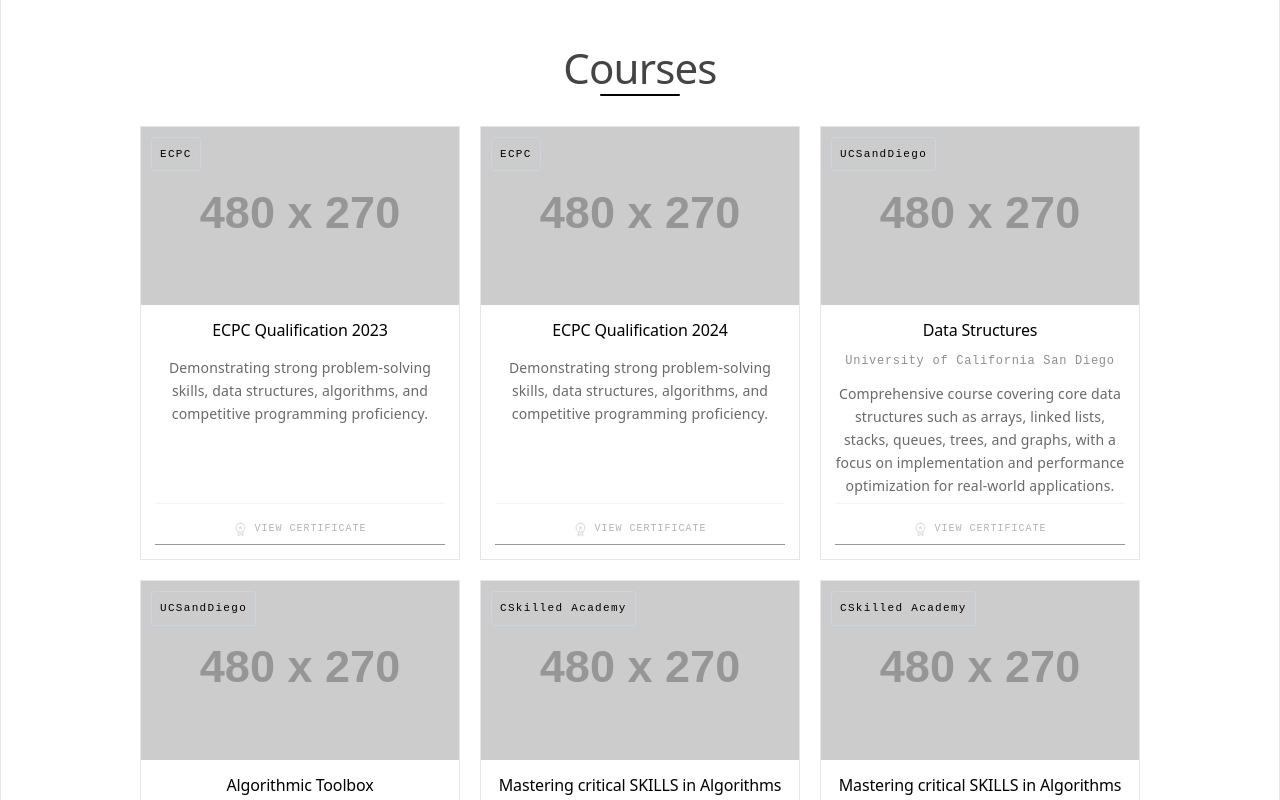
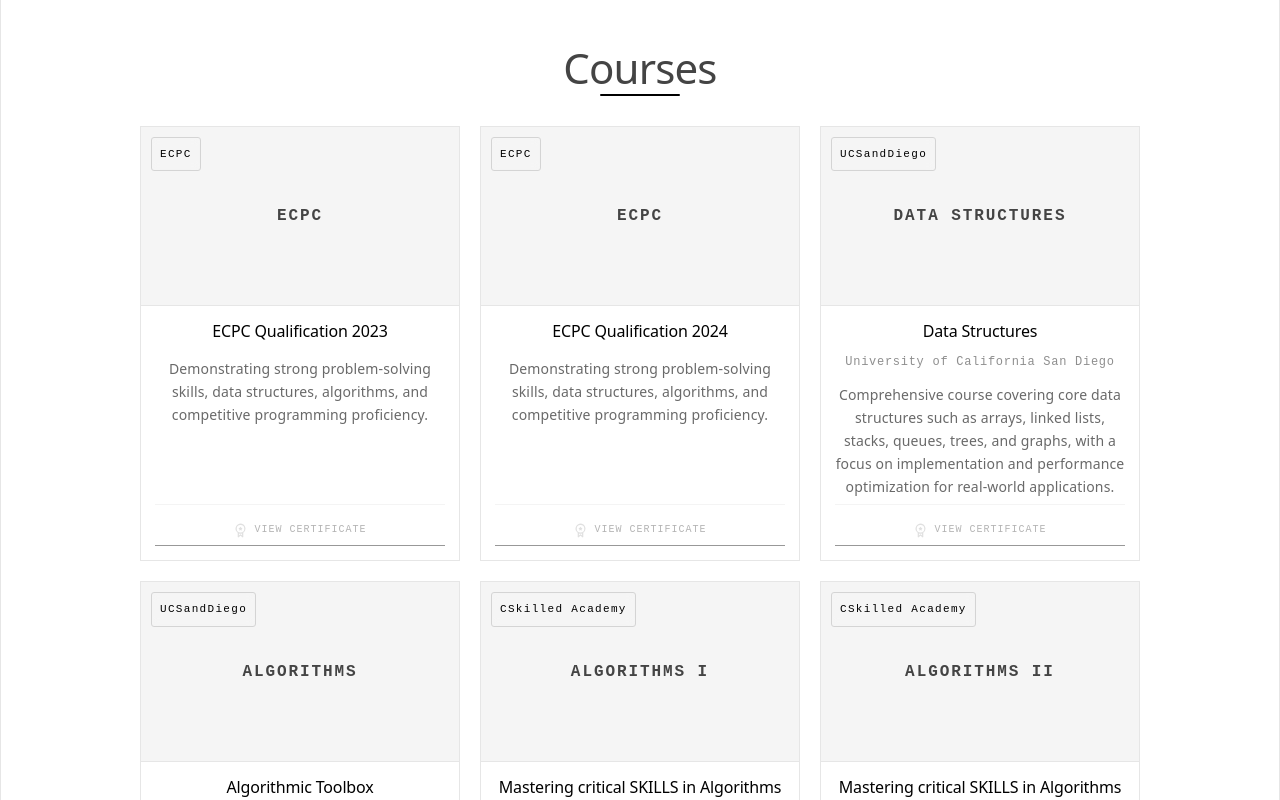
Before and after one commit to ShehabM0/portfolio, a React (Vite) app: page / in a window 1280 px wide. Shown: the part 5840-6640 px from the top of the page. Built offline with nearby package versions, Linux system fonts and the light colour scheme; a small style sheet from the web is missing; a web font is replaced by a local one.

Commit message:
switch from img-based thumb to label-based thumb component

```diff
--- a/src/components/CourseCard.css
+++ b/src/components/CourseCard.css
@@ -15,26 +15,26 @@
 }
 
 /* ── Thumbnail ───────────────────────────────────────── */
-.course-thumb-wrap {
-  position: relative;
+.course-thumb {
   width: 100%;
   aspect-ratio: 16 / 9;
-  overflow: hidden;
+  background: var(--code-bg);
+  border-bottom: 1px solid var(--border);
+  display: flex;
+  align-items: center;
+  justify-content: center;
   flex-shrink: 0;
-}
-
-.course-thumb {
-  width: 100%;
-  height: 100%;
-  object-fit: cover;
-  display: block;
   filter: grayscale(100%);
   transition: filter 0.3s, transform 0.3s;
 }
 
-.course-card:hover .course-thumb {
-  filter: grayscale(60%);
-  transform: scale(1.03);
+.course-thumb-label {
+  font-family: var(--mono);
+  font-size: 16px;
+  font-weight: 900;
+  letter-spacing: 0.12em;
+  text-transform: uppercase;
+  color: var(--text);
 }
 
 .course-platform-badge {
--- a/src/components/CourseCard.jsx
+++ b/src/components/CourseCard.jsx
@@ -6,13 +6,8 @@ export default function CourseCard({ item, idx }) {
   return (
     <div className="course-card" key={idx}>
 
-      <div className="course-thumb-wrap">
-        <img
-          className="course-thumb"
-          src={item.thumb}
-          alt={item.title}
-          loading="lazy"
-        />
+      <div className="course-thumb">
+        <span className="course-thumb-label">{item.thumb}</span>
         <span className="course-platform-badge">{item.platform}</span>
       </div>
 
--- a/src/sections/Courses.tsx
+++ b/src/sections/Courses.jsx
@@ -7,7 +7,7 @@ const courses = [
     description: "Demonstrating strong problem-solving skills, data structures, algorithms, and competitive programming proficiency.",
     platform: "ECPC",
     cert: "https://drive.google.com/file/d/1mx8XhI0P3lOs6Ox5R_iqzySjC40Db4Om/view?usp=sharing",
-    thumb: "https://placehold.co/480x270/FAF9F6/111111?text=ECPC",
+    thumb: "ECPC",
   },
 
   {
@@ -15,7 +15,7 @@ const courses = [
     description: "Demonstrating strong problem-solving skills, data structures, algorithms, and competitive programming proficiency.",
     platform: "ECPC",
     cert: "https://drive.google.com/file/d/1UsbQgvxfz6kEeafJWX5k-fip9RDoTc0a/view?usp=sharing",
-    thumb: "https://placehold.co/480x270/FAF9F6/111111?text=ECPC",
+    thumb: "ECPC",
   },
 
   {
@@ -24,7 +24,7 @@ const courses = [
     platform: "UCSandDiego",
     instructor: "University of California San Diego",
     cert: "https://drive.google.com/file/d/1l1DrAlJvCmFL-GCXptN3vRoeFAnflx0h/view?usp=sharing",
-    thumb: "https://placehold.co/480x270/FAF9F6/111111?text=Data Structures",
+    thumb: "Data Structures",
   },
 
   {
@@ -33,7 +33,7 @@ const courses = [
     platform: "UCSandDiego",
     instructor: "University of California San Diego",
     cert: "https://drive.google.com/file/d/1B--01h72MRCqI3Pl-_Ae-PeZunLDPoI_/view?usp=sharing",
-    thumb: "https://placehold.co/480x270/FAF9F6/111111?text=Algorithms",
+    thumb: "Algorithms",
   },
 
   {
@@ -42,7 +42,7 @@ const courses = [
     platform: "CSkilled Academy",
     instructor: "Dr. Moustafa Saad",
     cert: "https://drive.google.com/file/d/1B--01h72MRCqI3Pl-_Ae-PeZunLDPoI_/view?usp=sharing",
-    thumb: "https://placehold.co/480x270/FAF9F6/111111?text=Algorithms I",
+    thumb: "Algorithms I",
   },
 
   {
@@ -51,7 +51,7 @@ const courses = [
     platform: "CSkilled Academy",
     instructor: "Dr. Moustafa Saad",
     cert: "https://drive.google.com/file/d/1AhnMTy-LUz4RMT0Pvn-JIplMettjNaiL/view?usp=sharing",
-    thumb: "https://placehold.co/480x270/FAF9F6/111111?text=Algorithms II",
+    thumb: "Algorithms II",
   },
 
   {
@@ -60,7 +60,7 @@ const courses = [
     platform: "180-Degree",
     instructor: "Eng. Ziad Khaled",
     cert: "https://drive.google.com/file/d/16scUqQFBisGtwgFxPBYPvXMdG8FB3F69/view?usp=sharing",
-    thumb: "https://placehold.co/480x270/FAF9F6/111111?text=Back End",
+    thumb: "Back End Development",
   },
 
   {
@@ -69,7 +69,7 @@ const courses = [
     platform: "Udemy",
     instructor: "Amigoscode",
     cert: "https://drive.google.com/file/d/1u3nWX6aZuhFmkZUG5WqEAYqkKbCSazrX/view?usp=drive_link",
-    thumb: "https://placehold.co/480x270/FAF9F6/111111?text=Git",
+    thumb: "Git",
   },
 ];
 
```
